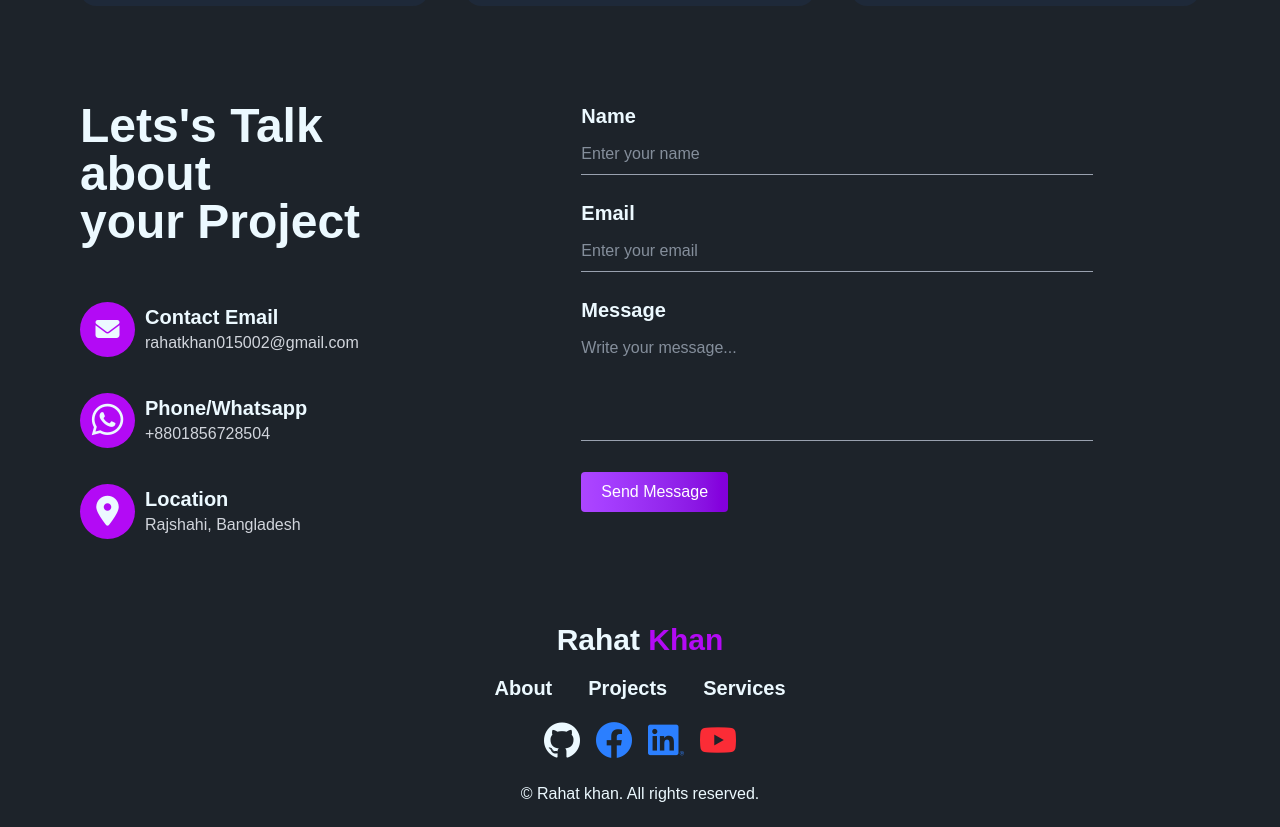
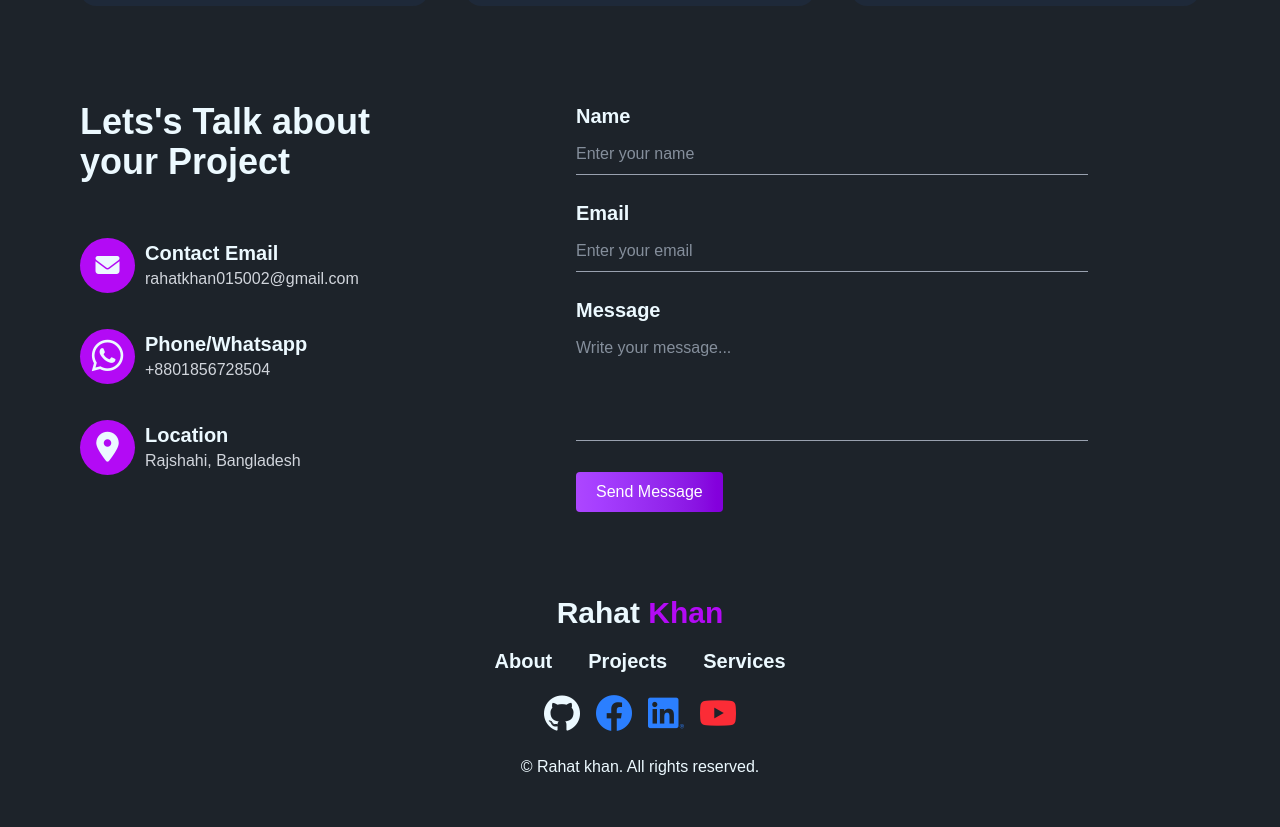
Before and after one commit to Rahat-khan117/Portfolio, a React (Vite) app: page / in a window 1280 px wide. Shown: the part 2268-3095 px from the top of the page. After the commit the page ends 3068 px from the top, so only its background shows below. Built offline with nearby package versions, Linux system fonts and the light colour scheme; a web font is replaced by a local one.

Commit message:
contact added

```diff
--- a/src/Pages/Contact.jsx
+++ b/src/Pages/Contact.jsx
@@ -6,9 +6,9 @@ const Contact = () => {
         <p className="sm:text-4xl text-3xl font-bold md:hidden block mb-8">
             Lets's Talk about <br /> your Project
           </p>
-      <div className="grid md:grid-cols-2 lg:grid-cols-3 md:gap-16 gap-4">
+      <div className="grid md:grid-cols-2 lg:grid-cols-3 md:gap-8 gap-4">
         <div className="md:order-1 order-2">
-          <p className="sm:text-5xl text-3xl font-bold hidden md:block">
+          <p className="sm:text-4xl text-3xl font-bold hidden md:block">
             Lets's Talk about <br /> your Project
           </p>
           <div className="mt-14 space-y-9">
```
